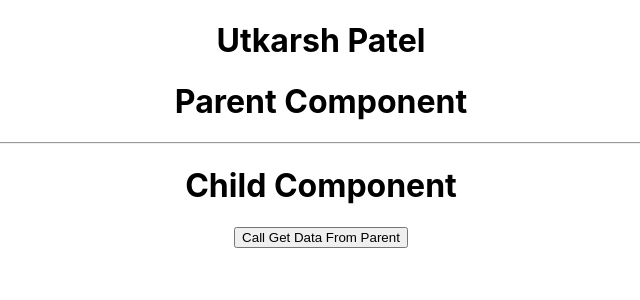
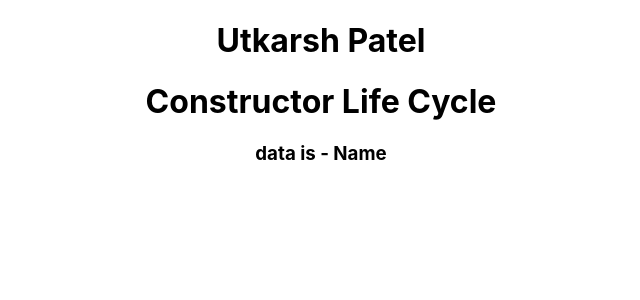
Before and after one commit to UtkarshPatel9934/React.js, a React (Create React App) app in the folder reactapp/: page / in a window 1280 px wide. Shown: the top 300 px of the page, without its empty margins (319-959 px from the left). Built offline with nearby package versions, Linux system fonts and the light colour scheme.

Commit message:
Constructor Life Cycle Method

```diff
--- a/reactapp/src/App.js
+++ b/reactapp/src/App.js
@@ -55,8 +55,10 @@ import './App.css';
 // import BasicsFormValidation from './BasicsFormValidation'
 
 
-import ParentFuncProps from './ParentFuncProps'
-import ChildFuncProps from './ChildFuncProps'
+// import ParentFuncProps from './ParentFuncProps'
+
+
+import ConstructorLifeCycle from './ConstructorLifeCycle'
 
 function App() {
   return (
@@ -132,7 +134,10 @@ function App() {
 
 
 
-    <ParentFuncProps></ParentFuncProps>
+    {/* <ParentFuncProps></ParentFuncProps> */}
+
+
+    <ConstructorLifeCycle></ConstructorLifeCycle>
 
     </div>
   );
--- /dev/null
+++ b/reactapp/src/ConstructorLifeCycle.js
@@ -0,0 +1,32 @@
+import React, {Component} from 'react'
+
+export default class ConstructorLifeCycle extends Component{
+
+	// constructor get called automatically
+	constructor()
+	{
+		// super is used to call Component which is our Parent Class, extends by our Component
+		super();
+		// console.log('first')
+
+		// as it is called first
+		// We can define our state here
+		this.state = {
+			data: 'Name'
+		}
+
+		/* Note: here we must Not Call any API */
+		// Therefore we call our API in componentDidMount
+	}
+
+	render()
+	{
+		// console.log('second')
+		return (
+			<div>
+				<h1>Constructor Life Cycle</h1>
+				<h3>data is - {this.state.data}</h3>
+			</div>
+		)
+	}
+}
```
Also changed, not shown: 1 other file (tests, documents, lock files or other folders).
